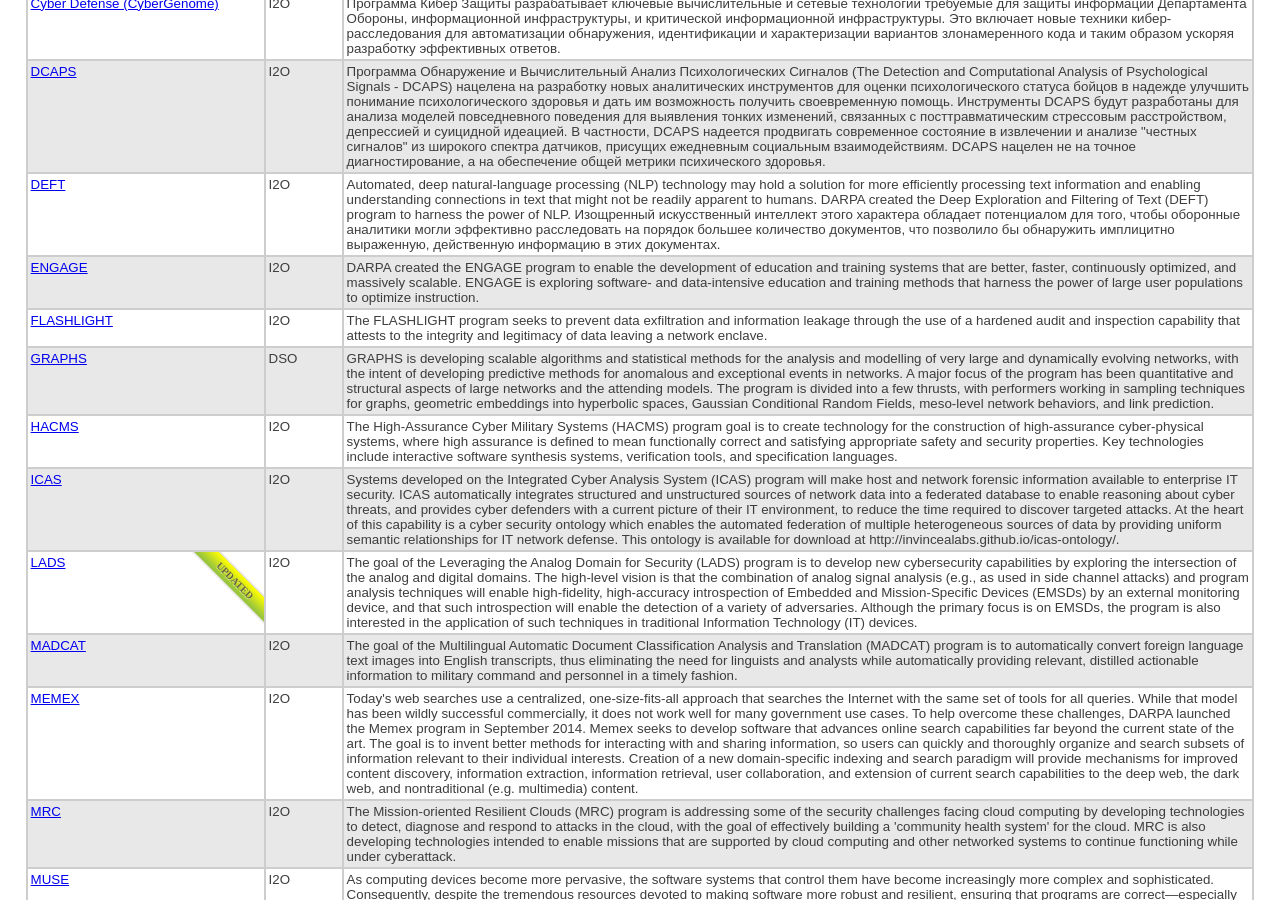
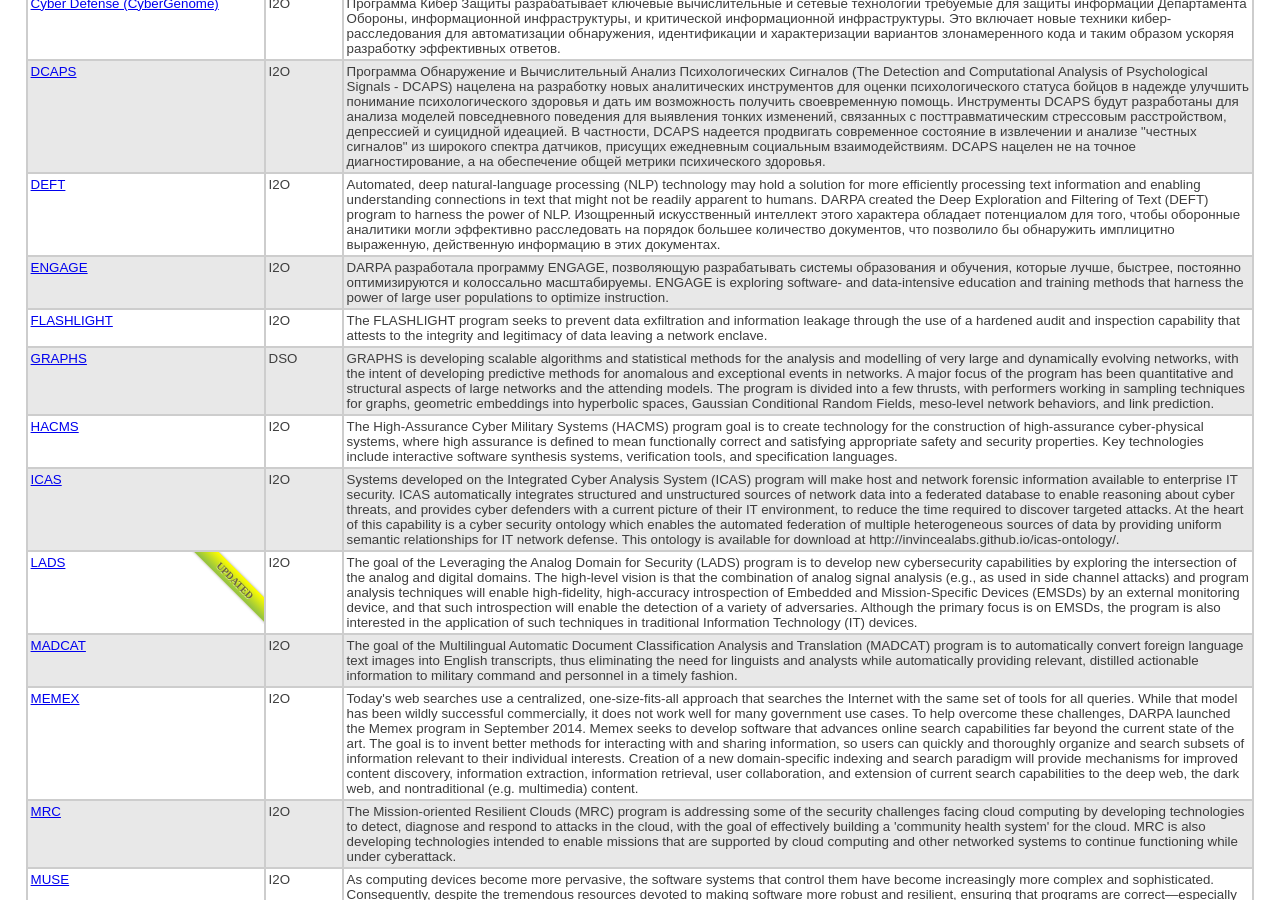
Before and after one commit to kant2002/darpa-ru, a Jekyll site: the page built from ru/index.html, in a window 1280 px wide and 900 px high, scrolled down 1473 px. Built offline with Jekyll 4.4.1, drawn with Linux system fonts in a browser that asks for light colours.

Commit message:
New translations index.html (Russian)

```diff
--- a/ru/index.html
+++ b/ru/index.html
@@ -103,7 +103,7 @@
             <tr>
                 <td width=230> <a href='ENGAGE.html'>ENGAGE</a></td>
                 <td width=70>I2O</td>
-                <td>DARPA created the ENGAGE program to enable the development of education and training systems that are better, faster, continuously optimized, and massively scalable. ENGAGE is exploring software- and data-intensive education and training methods that harness the power of large user populations to optimize instruction.</td>
+                <td>DARPA разработала программу ENGAGE, позволяющую разрабатывать системы образования и обучения, которые лучше, быстрее, постоянно оптимизируются и колоссально масштабируемы. ENGAGE is exploring software- and data-intensive education and training methods that harness the power of large user populations to optimize instruction.</td>
             </tr>
             <tr>
                 <td width=230> <a href='FLASHLIGHT.html'>FLASHLIGHT</a></td>
```
